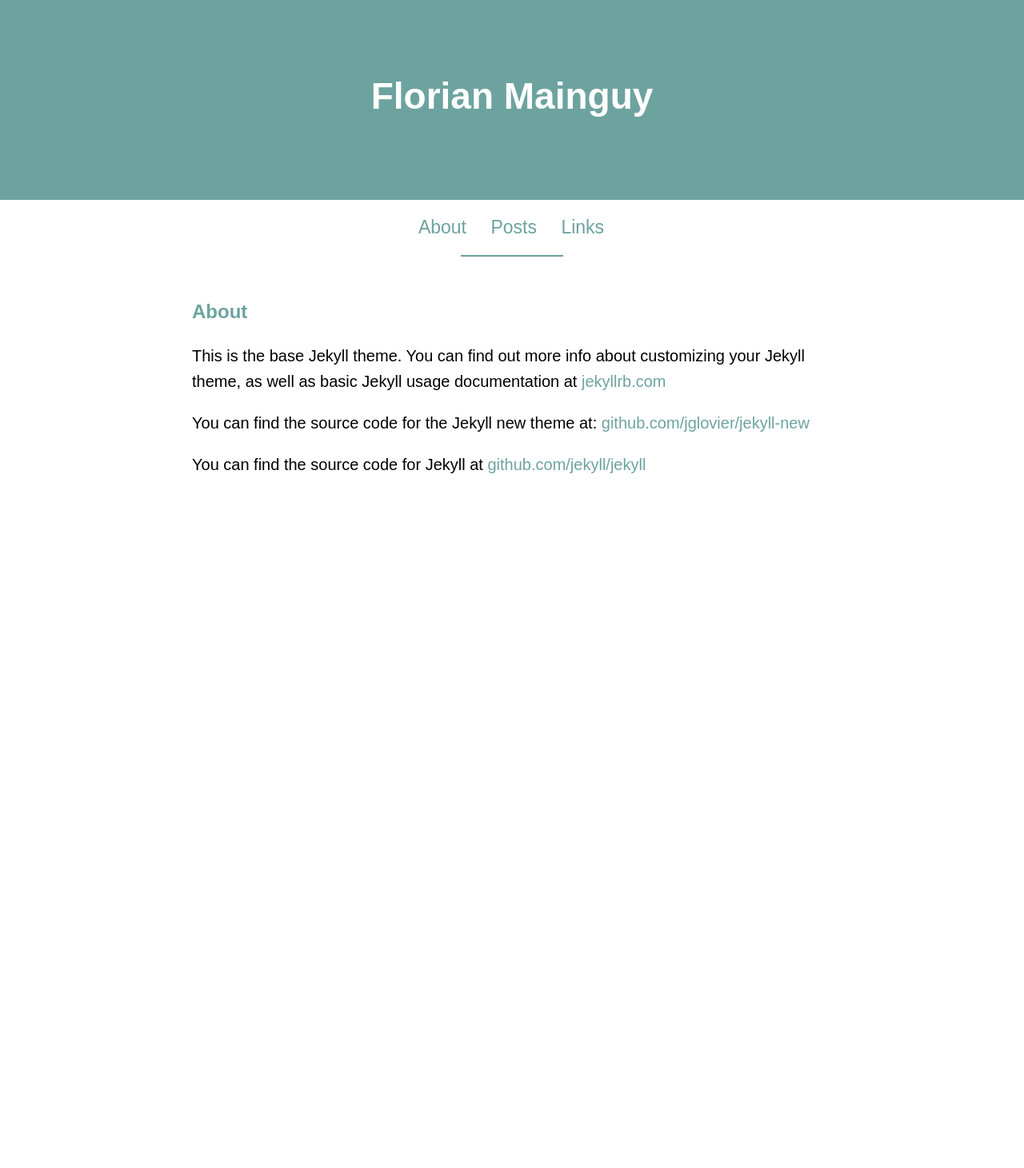
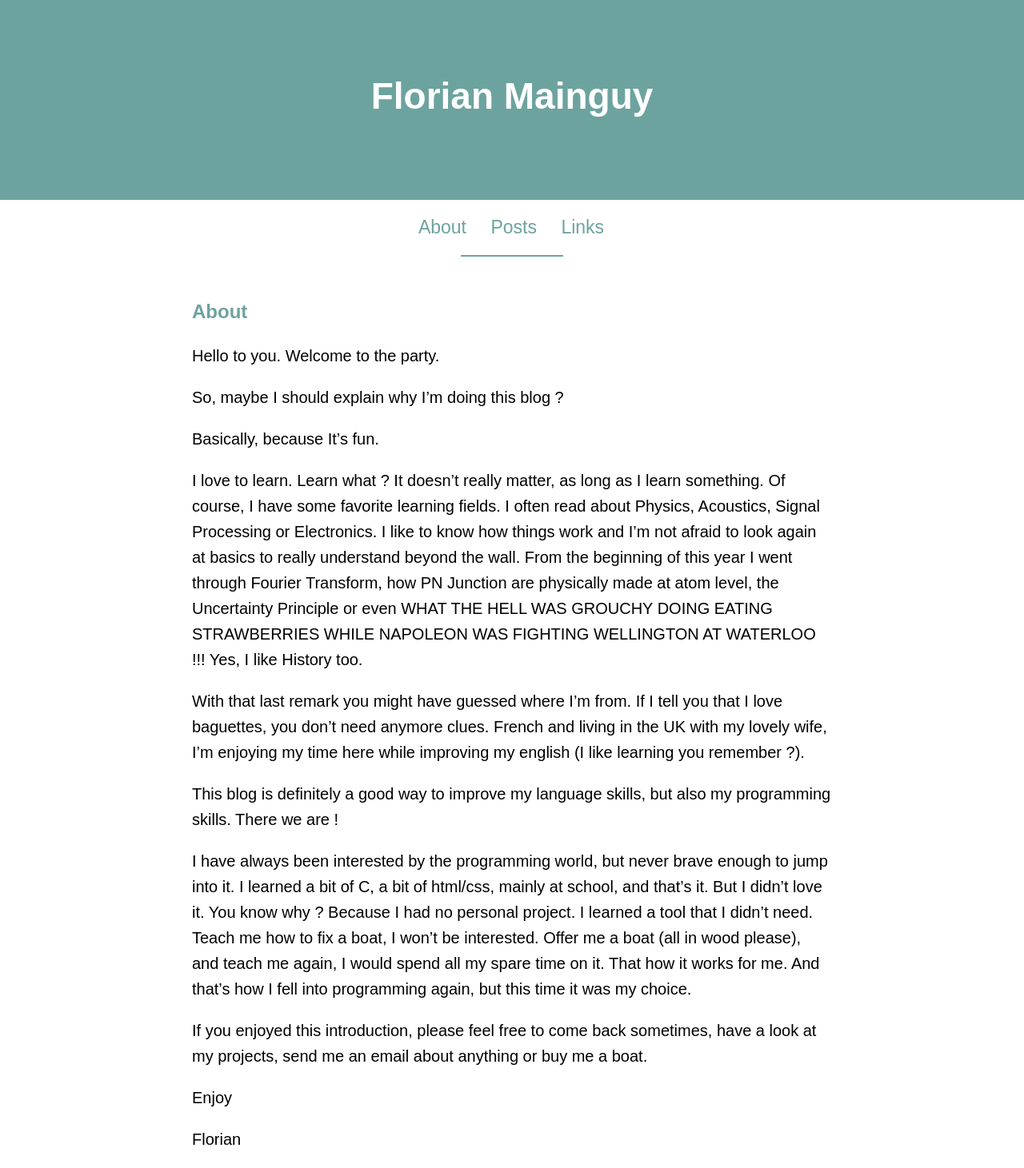
Before and after one commit to florianmainguy/florianmainguy.github.io, a Jekyll site: the page built from about.md, in a window 1280 px wide. Shown: the whole page at 80% size. Built offline with Jekyll 4.4.1, drawn with Linux system fonts in a browser that asks for light colours; before the commit the page ends 900 px from its top, so only the background shows below that.

Commit message:
corrections ginny

```diff
--- a/about.md
+++ b/about.md
@@ -3,9 +3,24 @@
 title: About
 permalink: /about/
 ---
+Hello to you. Welcome to the party.
 
-This is the base Jekyll theme. You can find out more info about customizing your Jekyll theme, as well as basic Jekyll usage documentation at [jekyllrb.com](http://jekyllrb.com/)
+So, maybe I should explain why I'm doing this blog ?
 
-You can find the source code for the Jekyll new theme at: [github.com/jglovier/jekyll-new](https://github.com/jglovier/jekyll-new)
+Basically, because It's fun.
 
-You can find the source code for Jekyll at [github.com/jekyll/jekyll](https://github.com/jekyll/jekyll)
+I love to learn. Learn what ? It doesn't really matter, as long as I learn something. Of course, I have some favorite learning fields. I often read about Physics, Acoustics, Signal Processing or Electronics. I like to know how things work and I'm not afraid to look again at basics to really understand beyond the wall. From the beginning of this year I went through Fourier Transform, how PN Junction are physically made at atom level, the Uncertainty Principle or even WHAT THE HELL WAS GROUCHY DOING EATING STRAWBERRIES WHILE NAPOLEON WAS FIGHTING WELLINGTON AT WATERLOO !!!
+Yes, I like History too.
+
+With that last remark you might have guessed where I'm from. If I tell you that I love baguettes, you don't need anymore clues.
+French and living in the UK with my lovely wife, I'm enjoying my time here while improving my english (I like learning you remember ?).
+
+This blog is definitely a good way to improve my language skills, but also my programming skills. There we are !
+
+I have always been interested by the programming world, but never brave enough to jump into it. I learned a bit of C, a bit of html/css, mainly at school, and that's it. But I didn't love it. You know why ? Because I had no personal project. I learned a tool that I didn't need. Teach me how to fix a boat, I won't be interested. Offer me a boat (all in wood please), and teach me again, I would spend all my spare time on it. That how it works for me. And that's how I fell into programming again, but this time it was my choice.
+
+If you enjoyed this introduction, please feel free to come back sometimes, have a look at my projects, send me an email about anything or buy me a boat.
+
+Enjoy
+
+Florian
```
Also changed, not shown: _posts/2015-06-24-welcome-to-the-jungle.markdown (+6 -6 lines).
